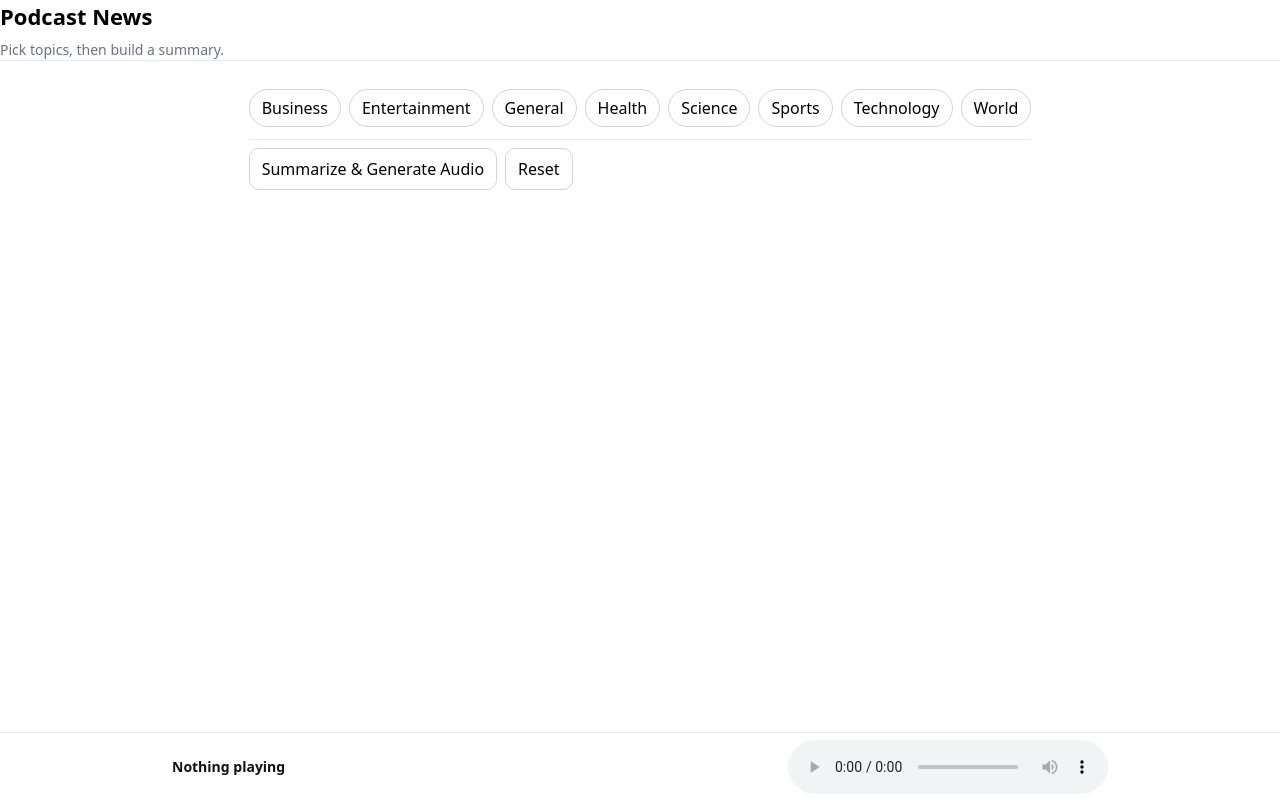
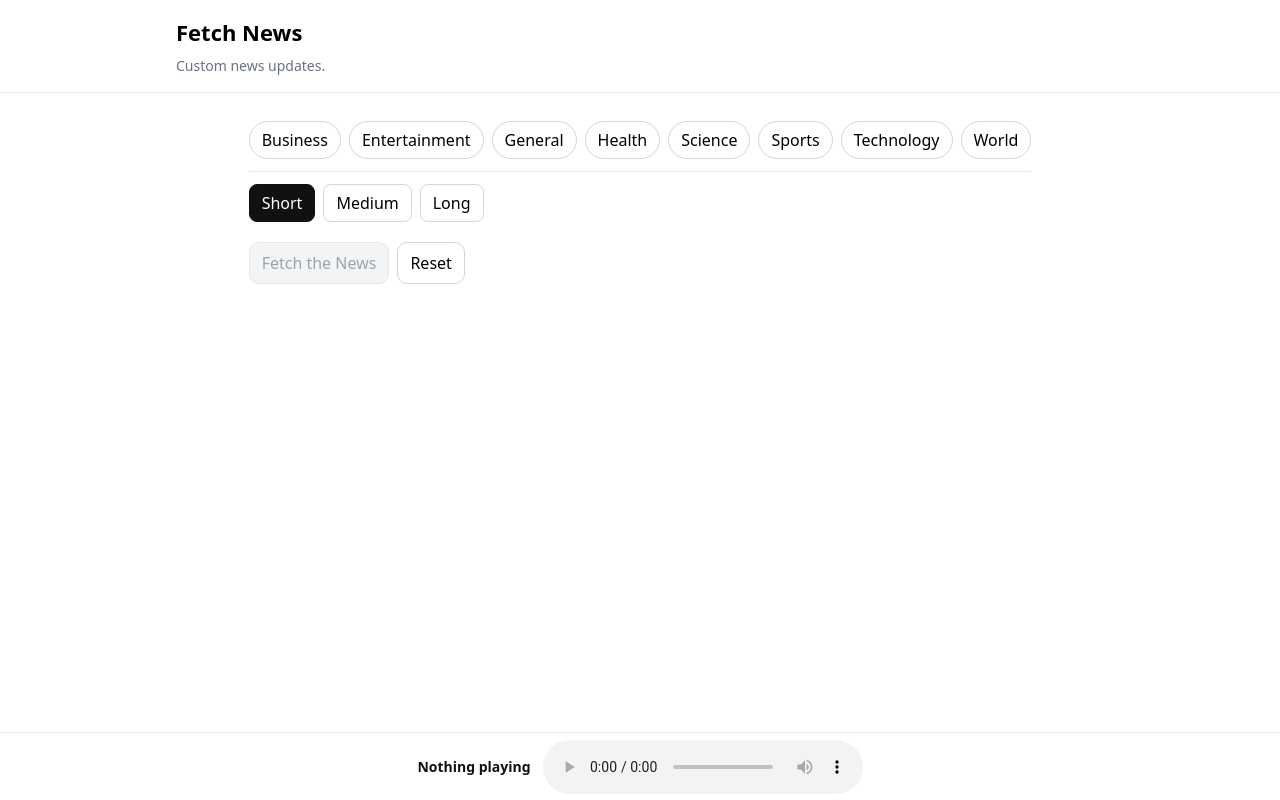
Before and after one commit to letch-source/news-podcast-app-frontend, a React (Create React App) app: page / in a window 1280 px wide. Built offline with nearby package versions, Linux system fonts and the light colour scheme.

Commit message:
UI improvements

```diff
--- a/src/App.js
+++ b/src/App.js
@@ -1,23 +1,15 @@
 import React, { useRef, useState, useMemo } from "react";
 
-/**
- * App.js — Podcast News (CRA)
- * - In production, call your Render backend directly.
- * - In dev, CRA proxy (package.json "proxy") forwards to localhost:3001.
- */
-
-const PROD_API_BASE = "https://fetch-bpof.onrender.com"; // <-- your backend on Render
+const PROD_API_BASE = "https://fetch-bpof.onrender.com";
 const API_BASE = process.env.NODE_ENV === "production" ? PROD_API_BASE : "";
 
-/** Ensure media urls are absolute in prod */
 function normalizeMediaUrl(u) {
   if (!u) return u;
-  if (/^https?:\/\//i.test(u)) return u;      // already absolute
-  if (u.startsWith("/media")) return `${API_BASE}${u}`; // served by backend
+  if (/^https?:\/\//i.test(u)) return u;
+  if (u.startsWith("/media")) return `${API_BASE}${u}`;
   return u;
 }
 
-/** Available topics */
 const TOPICS = [
   { key: "business", label: "Business" },
   { key: "entertainment", label: "Entertainment" },
@@ -29,19 +21,29 @@ const TOPICS = [
   { key: "world", label: "World" },
 ];
 
-// Height of the fixed footer so content doesn't get hidden underneath
+const LENGTH_OPTIONS = [
+  { key: "short", label: "Short", words: 200 },
+  { key: "medium", label: "Medium", words: 1000 },
+  { key: "long", label: "Long", words: 2000 },
+];
+
 const FOOTER_HEIGHT = 68;
 
 export default function App() {
-  const [status, setStatus] = useState("Pick topics, then build a summary.");
   const [isLoading, setIsLoading] = useState(false);
-
-  const [items, setItems] = useState([]);           // [{id,title,summary,url,source,topic,audioUrl}]
-  const [combined, setCombined] = useState(null);   // {id,title,summary,audioUrl}
-  const [nowPlaying, setNowPlaying] = useState(null); // { title, audioUrl }
+  const [items, setItems] = useState([]);
+  const [combined, setCombined] = useState(null);
+  const [nowPlaying, setNowPlaying] = useState(null);
 
   const audioRef = useRef(null);
   const [selected, setSelected] = useState(() => new Set());
+  const [selectedLength, setSelectedLength] = useState("short");
+
+  // Progress phase for the fetch button: 'idle' | 'gather' | 'summarize' | 'tts'
+  const [phase, setPhase] = useState("idle");
+
+  // Track if user changed inputs since last successful fetch
+  const [isDirty, setIsDirty] = useState(true); // start enabled/black
 
   const selectedCount = selected.size;
   const selectedList = useMemo(() => Array.from(selected), [selected]);
@@ -52,10 +54,30 @@ export default function App() {
       next.has(key) ? next.delete(key) : next.add(key);
       return next;
     });
+    setIsDirty(true);
+  }
+
+  function currentButtonLabel() {
+    switch (phase) {
+      case "gather": return "Gathering sources…";
+      case "summarize": return "Building summary…";
+      case "tts": return "Recording audio…";
+      default: return "Fetch the News";
+    }
+  }
+
+  function fetchBtnStyle() {
+    const disabled = (isLoading || selectedCount === 0 || phase !== "idle" || !isDirty);
+    if (disabled) return { ...styles.actionBtn, ...styles.actionBtnDisabled };
+    // idle + dirty (ready to fetch) -> black primary
+    return { ...styles.actionBtn, ...styles.actionBtnPrimary };
   }
 
   async function buildCombined() {
-    if (selectedCount === 0) return;
+    if (selectedCount === 0 || phase !== "idle" || !isDirty) return;
+
+    const lengthObj = LENGTH_OPTIONS.find(l => l.key === selectedLength) || LENGTH_OPTIONS[0];
+    const wordCount = lengthObj.words;
 
     try {
       setIsLoading(true);
@@ -63,71 +85,74 @@ export default function App() {
       setCombined(null);
       setNowPlaying(null);
 
-      setStatus(
-        selectedCount === 1
-          ? `Building a summary for ${selectedList[0]}…`
-          : `Building a combined summary for ${selectedCount} topics…`
-      );
+      setPhase("gather");
 
-      const endpoint =
-        selectedCount === 1 ? "/api/summarize" : "/api/summarize/batch";
-      const body =
-        selectedCount === 1 ? { topic: selectedList[0] } : { topics: selectedList };
-      const url = `${API_BASE}${endpoint}`;
+      const endpoint = selectedCount === 1 ? "/api/summarize" : "/api/summarize/batch";
+      const body = selectedCount === 1 ? { topic: selectedList[0], wordCount } : { topics: selectedList, wordCount };
 
+      const summarizePhaseTimer = setTimeout(() => setPhase("summarize"), 300);
+
+      // fast text-first path
+      const url = `${API_BASE}${endpoint}?noTts=1`;
       const res = await fetch(url, {
         method: "POST",
         headers: { "Content-Type": "application/json" },
         body: JSON.stringify(body),
       });
 
-      // Read as text first to surface any HTML/error bodies
+      clearTimeout(summarizePhaseTimer);
+
       const raw = await res.text();
       let data = null;
       try { data = JSON.parse(raw); } catch {}
 
-      if (!res.ok) {
-        throw new Error(`HTTP ${res.status} from ${url}: ${raw || "Server error"}`);
-      }
-      if (!data || typeof data !== "object") {
-        throw new Error(`Bad payload from ${url}: ${raw || "empty response"}`);
-      }
+      if (!res.ok) throw new Error(`HTTP ${res.status}: ${raw || "Server error"}`);
+      if (!data || typeof data !== "object") throw new Error(`Bad payload: ${raw || "empty"}`);
 
-      // Normalize API result
       const gotCombined = data.combined ?? null;
       const gotItems = Array.isArray(data.items) ? data.items : [];
 
-      // Normalize audio URLs
-      if (gotCombined) {
-        gotCombined.audioUrl = normalizeMediaUrl(gotCombined.audioUrl);
+      if (gotCombined) gotCombined.audioUrl = normalizeMediaUrl(gotCombined.audioUrl);
+      gotItems.forEach(it => { it.audioUrl = normalizeMediaUrl(it.audioUrl); });
+
+      const combinedToSet =
+        gotCombined ||
+        (gotItems[0] && {
+          id: gotItems[0].id ?? `combined-${Date.now()}`,
+          title: gotItems[0].title ?? "Summary",
+          summary: gotItems[0].summary || "(No summary provided.)",
+          audioUrl: normalizeMediaUrl(gotItems[0].audioUrl),
+        }) || null;
+
+      setCombined(combinedToSet);
+      setItems(gotItems);
+
+      // TTS phase
+      if (combinedToSet?.summary) {
+        setPhase("tts");
+        try {
+          const ttsRes = await fetch(`${API_BASE}/api/tts`, {
+            method: "POST",
+            headers: { "Content-Type": "application/json" },
+            body: JSON.stringify({ text: combinedToSet.summary }),
+          });
+          const ttsData = await ttsRes.json();
+          const audioUrl = normalizeMediaUrl(ttsData?.audioUrl || "");
+          if (audioUrl) setCombined(prev => (prev ? { ...prev, audioUrl } : prev));
+        } catch (e) {
+          console.error("TTS error:", e);
         }
-      gotItems.forEach(it => {
-        it.audioUrl = normalizeMediaUrl(it.audioUrl);
-      });
-
-      // If only items came back, synthesize a combined card
-      if (!gotCombined && gotItems.length > 0) {
-        const first = gotItems[0] || {};
-        setCombined({
-          id: first.id ?? `combined-${Date.now()}`,
-          title: first.title ?? "Summary",
-          summary:
-            typeof first.summary === "string" && first.summary.trim()
-              ? first.summary
-              : "(No summary provided by server.)",
-          audioUrl: normalizeMediaUrl(first.audioUrl),
-        });
-      } else {
-        setCombined(gotCombined);
       }
 
-      setItems(gotItems);
-      setStatus("Done.");
+      // Successful run: mark clean so fetch button greys out
+      setIsDirty(false);
     } catch (err) {
       console.error(err);
-      setStatus(`Error: ${err?.message || "Server error"}`);
+      // keep dirty so user can retry
+      setIsDirty(true);
     } finally {
       setIsLoading(false);
+      setPhase("idle");
     }
   }
 
@@ -135,29 +160,28 @@ export default function App() {
     const src = normalizeMediaUrl(audioUrl);
     if (!src) return;
     setNowPlaying({ title, audioUrl: src });
-    setTimeout(() => {
-      try { audioRef.current?.play?.(); } catch {}
-    }, 50);
+    setTimeout(() => { try { audioRef.current?.play?.(); } catch {} }, 50);
   }
 
   return (
     <div style={styles.page}>
-      <header style={{ ...styles.header }}>
+      <header style={styles.header}>
         <div style={styles.container}>
-          <h1 style={styles.h1}>Podcast News</h1>
-          <div style={styles.status}>{status}</div>
+          <h1 style={styles.h1}>Fetch News</h1>
+          <div style={styles.subtitle}>Custom news updates.</div>
         </div>
       </header>
 
-      <main style={styles.main}>
-        {/* Topic chips */}
+      <main style={styles.container}>
+        {/* Topics */}
         <div style={styles.topicsRow}>
-          {TOPICS.map((t) => {
+          {TOPICS.map(t => {
             const active = selected.has(t.key);
             return (
               <button
                 key={t.key}
                 onClick={() => toggleTopic(t.key)}
+                aria-pressed={active}
                 style={{ ...styles.chip, ...(active ? styles.chipActive : null) }}
               >
                 {t.label}
@@ -166,23 +190,42 @@ export default function App() {
           })}
         </div>
 
+        {/* Length options */}
+        <div style={styles.lengthRow}>
+          {LENGTH_OPTIONS.map(opt => {
+            const active = selectedLength === opt.key;
+            return (
+              <button
+                key={opt.key}
+                onClick={() => { setSelectedLength(opt.key); setIsDirty(true); }}
+                aria-pressed={active}
+                style={{ ...styles.lengthBtn, ...(active ? styles.lengthBtnActive : null) }}
+              >
+                {opt.label}
+              </button>
+            );
+          })}
+        </div>
+
         {/* Actions */}
         <div style={styles.actions}>
           <button
-            disabled={isLoading || selectedCount === 0}
+            disabled={isLoading || selectedCount === 0 || phase !== "idle" || !isDirty}
             onClick={buildCombined}
-            style={styles.actionBtn}
+            style={fetchBtnStyle()}
           >
-            {isLoading ? "Working…" : "Summarize & Generate Audio"}
+            {currentButtonLabel()}
           </button>
           <button
-            disabled={isLoading}
+            disabled={isLoading && phase !== "idle"}
             onClick={() => {
               setSelected(new Set());
               setItems([]);
               setCombined(null);
               setNowPlaying(null);
-              setStatus("Pick topics, then build a summary.");
+              setSelectedLength("short");
+              setPhase("idle");
+              setIsDirty(true);
             }}
             style={styles.actionBtn}
           >
@@ -190,45 +233,45 @@ export default function App() {
           </button>
         </div>
 
-        {/* Combined summary + items */}
+        {/* MAIN summary */}
         {combined && (
-          <ul style={styles.grid}>
-            <li style={styles.card}>
+          <section style={styles.heroSection}>
+            <div style={styles.heroCard}>
               <div style={styles.cardHeader}>
                 <strong>{combined.title}</strong>
                 <button
-                  style={styles.playButton}
                   onClick={() => handlePlayAudio(combined.title, combined.audioUrl)}
-                  disabled={!combined.audioUrl}
-                  title={combined.audioUrl ? "Play summary" : "No audio"}
+                  disabled={!combined?.audioUrl}
+                  style={{
+                    ...styles.playButton,
+                    ...(!combined?.audioUrl ? styles.playButtonDisabled : null),
+                  }}
+                  title={combined?.audioUrl ? "Play summary" : "Audio not ready yet"}
                 >
                   ▶ Play
                 </button>
               </div>
               <p style={styles.summary}>{combined.summary}</p>
-            </li>
+            </div>
+          </section>
+        )}
 
-            {items.map((it) => (
+        {/* Sub summaries (sources) */}
+        {items.length > 0 && (
+          <ul style={styles.grid}>
+            {items.map(it => (
               <li key={it.id} style={styles.card}>
                 <div style={styles.cardHeader}>
                   <strong>{it.title}</strong>
-                  <div style={{ display: "flex", gap: 8 }}>
                   <a
                     href={it.url || "#"}
                     target="_blank"
                     rel="noreferrer"
-                      style={styles.playButton}
+                    style={styles.linkButton}
+                    title="Open source article"
                   >
                     Link
                   </a>
-                    <button
-                      style={styles.playButton}
-                      onClick={() => handlePlayAudio(it.title, it.audioUrl)}
-                      disabled={!it.audioUrl}
-                    >
-                      ▶
-                    </button>
-                  </div>
                 </div>
                 {!!it.topic && (
                   <div style={{ fontSize: 12, color: "#6b7280", marginBottom: 6 }}>
@@ -242,18 +285,15 @@ export default function App() {
         )}
       </main>
 
-      {/* Fixed footer audio bar */}
-      <footer style={styles.footer} role="contentinfo">
+      {/* Fixed footer player */}
+      <footer style={styles.footer}>
+        <div style={styles.container}>
           <div style={styles.footerInner}>
             <div style={styles.nowPlaying}>
               {nowPlaying?.title ? `Now playing: ${nowPlaying.title}` : "Nothing playing"}
             </div>
-          <audio
-            ref={audioRef}
-            style={styles.audioEl}
-            src={nowPlaying?.audioUrl || ""}
-            controls
-          />
+            <audio ref={audioRef} style={styles.audioEl} src={nowPlaying?.audioUrl || ""} controls />
+          </div>
         </div>
       </footer>
     </div>
@@ -268,12 +308,12 @@ const styles = {
     background: "#fff",
     fontFamily:
       'system-ui, -apple-system, Segoe UI, Roboto, "Helvetica Neue", Arial, sans-serif',
-    paddingBottom: FOOTER_HEIGHT, // ensures content never hides under fixed footer
+    paddingBottom: FOOTER_HEIGHT,
   },
-  main: { maxWidth: 960, margin: "0 auto", padding: "16px" },
+  container: { maxWidth: 960, margin: "0 auto", padding: "16px" },
   header: { borderBottom: "1px solid #e5e7eb", background: "#fff" },
   h1: { fontSize: 22, fontWeight: 600, margin: 0 },
-  status: { color: "#6b7280", marginTop: 6, fontSize: 14 },
+  subtitle: { color: "#6b7280", marginTop: 6, fontSize: 14 },
 
   topicsRow: {
     display: "flex",
@@ -283,6 +323,8 @@ const styles = {
     paddingTop: 12,
     paddingBottom: 12,
   },
+
+  // Topic chips
   chip: {
     padding: "6px 12px",
     border: "1px solid #d1d5db",
@@ -293,9 +335,25 @@ const styles = {
   chipActive: {
     background: "#111",
     color: "#fff",
-    borderColor: "#111",
+    border: "1px solid #111",
   },
 
+  // Length selector
+  lengthRow: { display: "flex", gap: 8, paddingTop: 12, paddingBottom: 12 },
+  lengthBtn: {
+    padding: "6px 12px",
+    border: "1px solid #d1d5db",
+    borderRadius: 8,
+    background: "#fff",
+    cursor: "pointer",
+  },
+  lengthBtnActive: {
+    background: "#111",
+    color: "#fff",
+    border: "1px solid #111",
+  },
+
+  // Actions (Fetch / Reset)
   actions: { display: "flex", gap: 8, paddingTop: 8 },
   actionBtn: {
     padding: "8px 12px",
@@ -303,8 +361,31 @@ const styles = {
     borderRadius: 10,
     background: "#fff",
     cursor: "pointer",
+    transition: "opacity 0.15s ease, background 0.15s ease, color 0.15s ease",
+  },
+  actionBtnPrimary: {
+    background: "#111",
+    color: "#fff",
+    border: "1px solid #111",
+  },
+  actionBtnDisabled: {
+    background: "#f3f4f6",
+    color: "#9ca3af",
+    border: "1px solid #e5e7eb",
+    cursor: "not-allowed",
   },
 
+  // Main summary card
+  heroSection: { marginTop: 12, marginBottom: 12 },
+  heroCard: {
+    border: "1px solid #e5e7eb",
+    borderRadius: 12,
+    padding: 16,
+    background: "#fff",
+    boxShadow: "0 1px 2px rgba(0,0,0,0.02)",
+  },
+
+  // Sub summaries grid
   grid: {
     display: "grid",
     gap: 12,
@@ -327,6 +408,8 @@ const styles = {
     justifyContent: "space-between",
     marginBottom: 8,
   },
+
+  // Buttons
   playButton: {
     fontSize: 12,
     padding: "6px 10px",
@@ -335,9 +418,23 @@ const styles = {
     background: "#fff",
     cursor: "pointer",
   },
+  playButtonDisabled: {
+    opacity: 0.5,
+    cursor: "not-allowed",
+  },
+  linkButton: {
+    fontSize: 12,
+    padding: "6px 10px",
+    border: "1px solid #d1d5db",
+    borderRadius: 8,
+    background: "#fff",
+    textDecoration: "none",
+    display: "inline-block",
+  },
+
   summary: { color: "#374151", fontSize: 14, margin: 0 },
 
-  // Fixed footer
+  // Fixed footer audio bar
   footer: {
     position: "fixed",
     left: 0,
@@ -352,9 +449,6 @@ const styles = {
     alignItems: "center",
   },
   footerInner: {
-    maxWidth: 960,
-    margin: "0 auto",
-    padding: 12,
     display: "flex",
     alignItems: "center",
     gap: 12,
```
Lines whose indentation alone changed are shown as unchanged.
